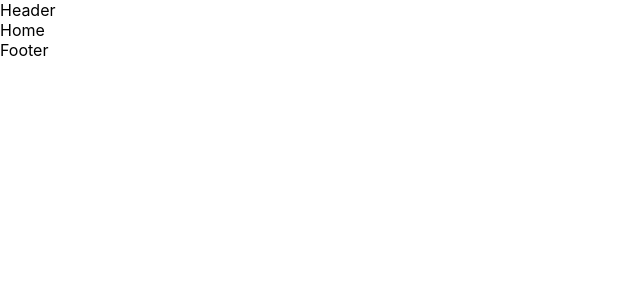
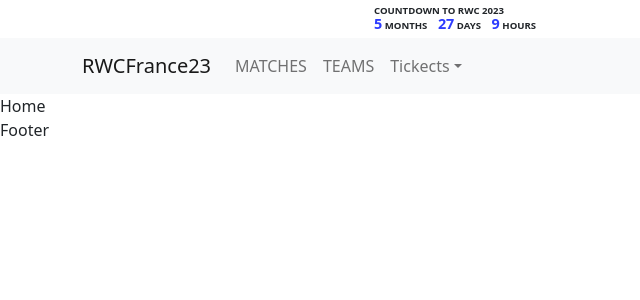
Before and after one commit to AlanaBF/RWCFrance23, a React (Create React App) app: page / in a window 1280 px wide. Shown: the top 300 px of the page, without its empty margins (0-640 px from the left). Built offline with nearby package versions, Linux system fonts and the light colour scheme.

Commit message:
Header Counter added

```diff
--- /dev/null
+++ b/src/components/Header/Counter/Counter.js
@@ -0,0 +1,52 @@
+import React from 'react'
+import { Container } from 'react-bootstrap';
+
+const Counter = () => {
+  const { month, day, hour } = timeRemaining();
+
+  return (
+    <Container >
+      <div className='counter'>
+        <p className='counter-title px-2'>COUNTDOWN TO RWC 2023</p>
+        <p><span>{month}</span> Months <span>{day}</span> Days <span>{hour}</span> hours</p>
+      </div>
+    </Container>
+  )
+}
+
+export default Counter
+
+
+const timeRemaining = (endDate = '09/08/2023') => {
+  const endTime = new Date(endDate);
+  const currentTime = new Date();
+  const remaining = endTime - currentTime;
+
+  return ms(remaining)
+}
+
+
+// This function taken from: https://gist.github.com/PantheraRed/2e65c48cdfa6fba49473913300cc8b12
+// Would not work if time left is more then 1 year
+function ms(t) {
+  let year,
+    month,
+    day,
+    hour,
+    minute,
+    second;
+
+  second = Math.floor(t / 1000);
+  minute = Math.floor(second / 60);
+  second = second % 60;
+  hour = Math.floor(minute / 60);
+  minute = minute % 60;
+  day = Math.floor(hour / 24);
+  hour = hour % 24;
+  month = Math.floor(day / 30);
+  day = day % 30;
+  year = Math.floor(month / 12);
+  month = month % 12;
+
+  return { year, month, day, hour, minute, second };
+}
--- a/src/components/Header/Header.js
+++ b/src/components/Header/Header.js
@@ -1,9 +1,39 @@
+import Container from 'react-bootstrap/Container';
+import Nav from 'react-bootstrap/Nav';
+import Navbar from 'react-bootstrap/Navbar';
+import NavDropdown from 'react-bootstrap/NavDropdown';
+import Counter from './Counter/Counter.js';
 
+function Header() {
+  return (
+    <Container fluid className='p-0'>
+      <Counter />
+      <Navbar bg="light" expand="lg">
+        <Container>
+          <Navbar.Brand href="/">RWCFrance23</Navbar.Brand>
+          <Navbar.Toggle aria-controls="basic-navbar-nav" />
+          <Navbar.Collapse id="basic-navbar-nav">
+            <Nav className="me-auto">
+              <Nav.Link href="/matches">MATCHES</Nav.Link>
+              <Nav.Link href="teams">TEAMS</Nav.Link>
+              <NavDropdown className='ms-auto' title="Tickects" id="basic-nav-dropdown">
+                <NavDropdown.Item href="#action/3.1">Action</NavDropdown.Item>
+                <NavDropdown.Item href="#action/3.2">
+                  Another action
+                </NavDropdown.Item>
+                <NavDropdown.Item href="#action/3.3">Something</NavDropdown.Item>
+                <NavDropdown.Divider />
+                <NavDropdown.Item href="#action/3.4">
+                  Separated link
+                </NavDropdown.Item>
+              </NavDropdown>
+            </Nav>
+          </Navbar.Collapse>
+        </Container>
+      </Navbar>
 
-const Header = () => {
-  return (
-    <div>Header</div>
-  )
+    </Container>
+  );
 }
 
-export default Header
+export default Header;
--- a/src/index.css
+++ b/src/index.css
@@ -1,13 +1,35 @@
-body {
-  margin: 0;
-  font-family: -apple-system, BlinkMacSystemFont, 'Segoe UI', 'Roboto', 'Oxygen',
-    'Ubuntu', 'Cantarell', 'Fira Sans', 'Droid Sans', 'Helvetica Neue',
-    sans-serif;
-  -webkit-font-smoothing: antialiased;
-  -moz-osx-font-smoothing: grayscale;
+:root {
+  --bg-blue: #2D3CFF;
+  --bg-darkblue: #19194B;
+  --color-red: #FF3000;
+  --color-pink: #FF5573;
+  --color-green: #78DCAA;
+  --color-purple: #CD73D7;
+  --color-lightblue: #50C8E6;
+  --color-blue: #2D3CFF;
+  ;
 }
 
-code {
-  font-family: source-code-pro, Menlo, Monaco, Consolas, 'Courier New',
-    monospace;
+/* ===== Counter ======= */
+
+.counter {
+  font-size: 0.6rem;
+  font-weight: 700;
+  text-transform: uppercase;
+  line-height: 0.8rem;
+  padding: 5px;
+  margin: 0 auto;
+  width: 50%;
 }
+
+
+.counter span {
+  font-size: 0.9rem;
+  color: var(--color-blue);
+  padding-left: 8px;
+}
+
+.counter p {
+  padding: 0;
+  margin: 0;
+}
--- a/src/index.js
+++ b/src/index.js
@@ -1,6 +1,7 @@
 import React from 'react';
 import ReactDOM from 'react-dom/client';
 import './index.css';
+import 'bootstrap/dist/css/bootstrap.css';
 import App from './App';
 
 
```
